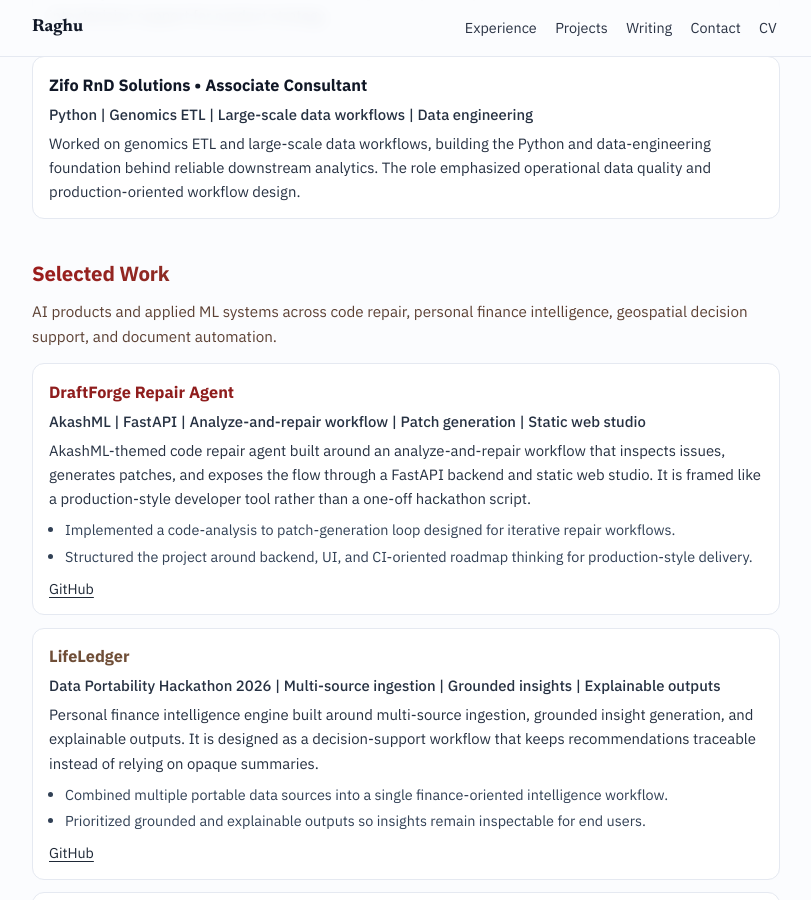
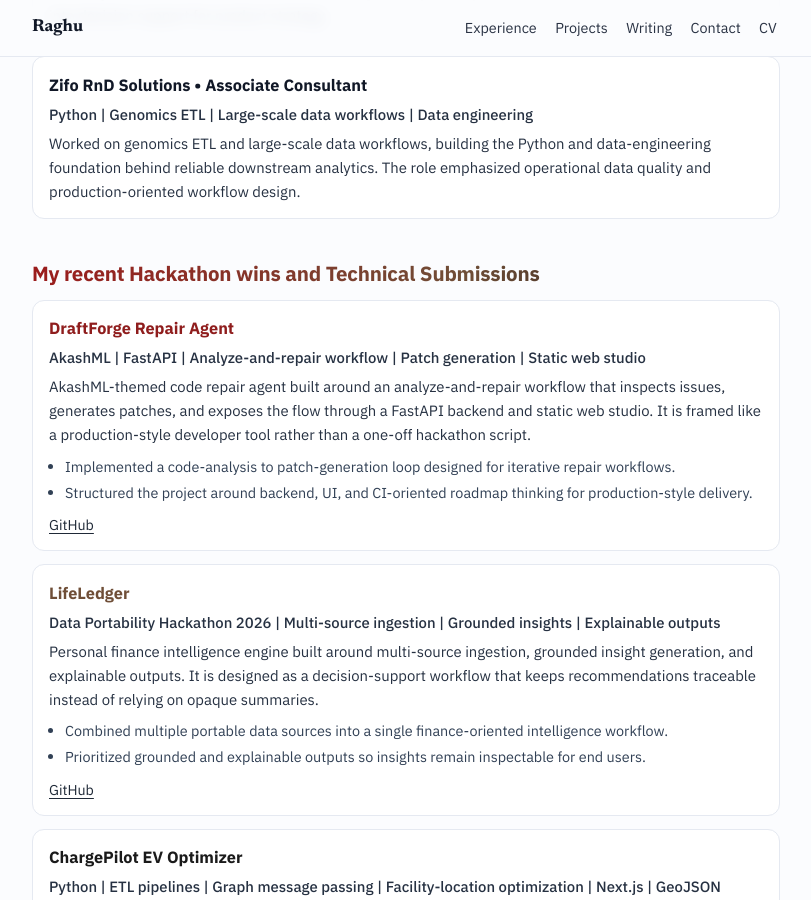
Before and after one commit to RogueTex/RogueTex.github.io, a Jekyll site: the page index.html, which Jekyll copies as it is, in a window 1280 px wide and 900 px high, scrolled down 833 px. Shown: the whole window, without its empty margins (234-1045 px from the left). Built offline with Jekyll 4.4.1, drawn with Linux system fonts in a browser that asks for light colours.

Commit message:
Retitle projects section for hackathon-focused framing.
Replace the generic selected work heading with the requested hackathon and technical submissions wording, and remove the extra description line.

Made-with: Cursor

```diff
--- a/index.html
+++ b/index.html
@@ -97,8 +97,7 @@
     </section>
 
     <section id="projects">
-      <h2 style="background: linear-gradient(90deg, #9b1c1c 0%, #6f4e37 58%, #111111 100%); -webkit-background-clip: text; -webkit-text-fill-color: transparent; background-clip: text;">Selected Work</h2>
-      <p class="contact-line" style="color: #5c4033;">AI products and applied ML systems across code repair, personal finance intelligence, geospatial decision support, and document automation.</p>
+      <h2 style="background: linear-gradient(90deg, #9b1c1c 0%, #6f4e37 58%, #111111 100%); -webkit-background-clip: text; -webkit-text-fill-color: transparent; background-clip: text;">My recent Hackathon wins and Technical Submissions</h2>
       <div class="project-list">
         <article class="project-item">
           <h3 style="color: #8f1d1d;">DraftForge Repair Agent</h3>
```
